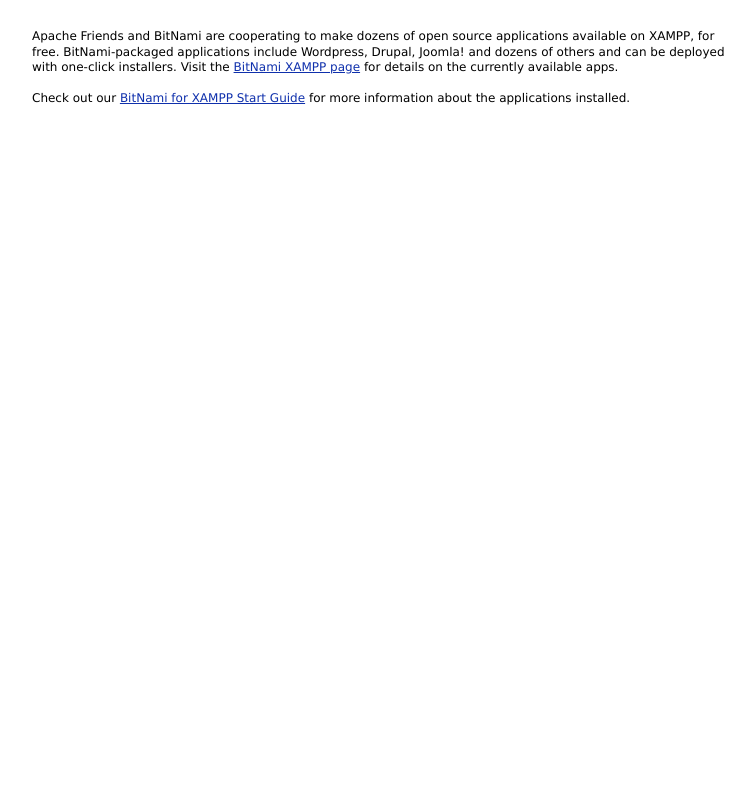
After one commit to nroxana/isi_proiect, a PHP site: page /security/applications.html in a window 1280 px wide. The commit adds this page. Shown: the whole page, without its empty margins (260-1015 px from the left). Run offline with PHP 8.4, Linux system fonts and the light colour scheme.

Commit message:
Ce am lucrat astazi la lab

```diff
--- /dev/null
+++ b/applications.html
@@ -0,0 +1,28 @@
+<!DOCTYPE html PUBLIC "-//W3C//DTD XHTML 1.0 Transitional//EN" "http://www.w3.org/TR/xhtml1/DTD/xhtml1-transitional.dtd">
+<html xmlns="http://www.w3.org/1999/xhtml">
+<head>
+<meta http-equiv="Content-Type" content="text/html; charset=iso-8859-1" />
+<title>BitNami: Open Source. Simplified</title>
+<link href="bitnami.css" media="all" rel="Stylesheet" type="text/css" />
+</head>
+<body>
+<div id="container">
+  <div id="lowerContainer">
+    <div id="content">
+      <div align="center">
+        <table class="tableParagraph">
+          <tr>
+            <td class="container" >
+	      <p>Apache Friends and BitNami are cooperating to make dozens of open source applications available on XAMPP, for free. BitNami-packaged applications include Wordpress, Drupal, Joomla! and dozens of others and can be deployed with one-click installers. Visit the <a href="http://bitnami.com/xampp?utm_source=bitnami&utm_medium=installer&utm_campaign=XAMPP%2BModule" target="_blank">BitNami XAMPP page</a> for details on the currently available apps.</p><br/>
+              <p>Check out our <a href="http://wiki.bitnami.com/Infrastructure_Stacks/BitNami_for_XAMPP" target="_blank" >BitNami for XAMPP Start Guide</a> for more information about the applications installed.</p><br/><br/>
+              </td>
+            </tr>
+          </table>
+        </div>
+        <!-- @@BITNAMI_MODULE_PLACEHOLDER@@ -->
+        <br/><br/>
+   </div>
+  </div>
+</div>
+</body>
+</html>
--- /dev/null
+++ b/bitnami.css
@@ -0,0 +1,38 @@
+html , body{ height:100.1%;text-align:center }
+
+* {margin:0px; padding:0px}
+
+img {border:0px}
+
+a:link {color:#0f30ac !important;text-decoration: underline;}
+a:hover {color:#006cff !important;text-decoration: underline;}
+a:visited {color:#858585 !important;text-decoration: underline;}
+a:active {color:#ff3232 !important;text-decoration: underline;}
+
+h3 {font-size: 18px;margin-bottom:16px;color: #122355 !important;}
+
+h4 {margin-bottom:20px;font-family: 'Lucida Grande', Tahoma, Arial, Helvetica, sans-serif;font-size: 16px;}
+
+#header { height:96px;width:100%;/* background-image: url(img/header_bg.png);background-repeat: repeat-x; */ text-align:left }
+
+#bitnami { padding-left:15px;width:281px;height:90px;z-index:2; }
+
+#menu_launch_page {background-image: url(img/tabs_bg.png);background-repeat: repeat-x;width:100%;height:48px}
+#menu_launch_page table {margin: 0 auto;}
+
+#lowerContainer { position:relative;width:100%; /* background-image: url(img/sub_header_bg.png);background-repeat: repeat-x; */ padding-top:27px; }
+
+#content {min-width:800px !important;padding-left:0px;font-family: Verdana, Arial, Helvetica, sans-serif;font-size: 12px;line-height:1.3em;text-align:center}
+
+.module_table {margin-bottom:15px}
+.module_content {text-align:left;width:509px;_width:507px;border-left:1px solid #d4d4d9;border-right:1px solid #d4d4d9;padding:0;margin:0;}
+.module_content_right {width:100%}
+.module_content table img {padding-left:22px}
+.module_content table {width:100%}
+.module_content h2 {font-size:18px;padding-bottom:16px;text-align:left;padding-left:14px;float:left;}
+.module_folder {padding-left:12px;max-width:280px;float:right;display:block;padding-right:16px;font-size:10px;padding-bottom:4px;text-align:right;margin-right:0;clear:right}
+.module_content p {clear:left;padding-left:14px;padding-right:18px;}
+.module_access {clear:right;font-size:14px;margin-right:0px;padding-right:16px;padding-top:12px;margin-bottom:6px}
+.module_access a {text-decoration: underline !important;}
+.tableParagraph {width:700px; margin-left:auto; margin-right:auto;text-align:left}
+.tableParagraph img {margin-right:12px;margin-bottom:12px}
--- a/views/administrator.php
+++ b/views/administrator.php
@@ -1,2 +1,2 @@
-<a href="..\index.php?logout">Logout</a><br>
-<a href="..\register.php">Register new account</a>
+<a href="index.php?logout">Logout</a><br>
+<a href="register.php">Register new account</a>
--- a/views/register.php
+++ b/views/register.php
@@ -36,11 +36,11 @@ function displayForm(){
     $r .= '<label for="login_input_password_repeat">Repeat password</label>';
     $r .= '<input id="login_input_password_repeat" class="login_input" type="password" name="user_password_repeat" pattern=".{6,}" required autocomplete="off" /><br>';
 
-	$r .= '<label for="login_input_tip_angajat">Selecteaza tip angajat</label>';
+	$r .= '<label for="login_input_tip_angajat">Selecteaza tip angajat: </label>';
 	$r .= getEmployeeRole();
     $r .= '<br>';
 
-    $r .= '<label for="login_input_department">Selecteaza departamentul</label>';
+    $r .= '<label for="login_input_department">Selecteaza departamentul/divizia: </label>';
 	$r .= getEmployeeDept();
 	$r .= '<br>';
 
@@ -56,6 +56,7 @@ function getEmployeeRole(){
 
     $role_ids = array();
     $role_names = array();
+
     while($obj = $query_result->fetch_object()){
         array_push($role_ids, $obj->id);
         array_push($role_names, $obj->name);
```
Also changed, not shown: index.html (added, +10 -0 lines), apache_pb.gif (added), apache_pb.png (added), apache_pb2.gif (added), apache_pb2.png (added), apache_pb2_ani.gif (added), favicon.ico (added), forbidden/.htaccess (added).
